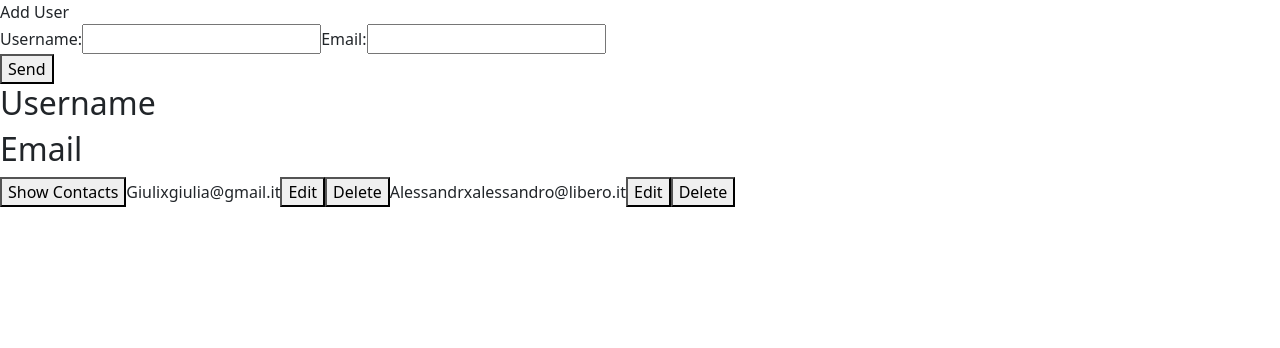
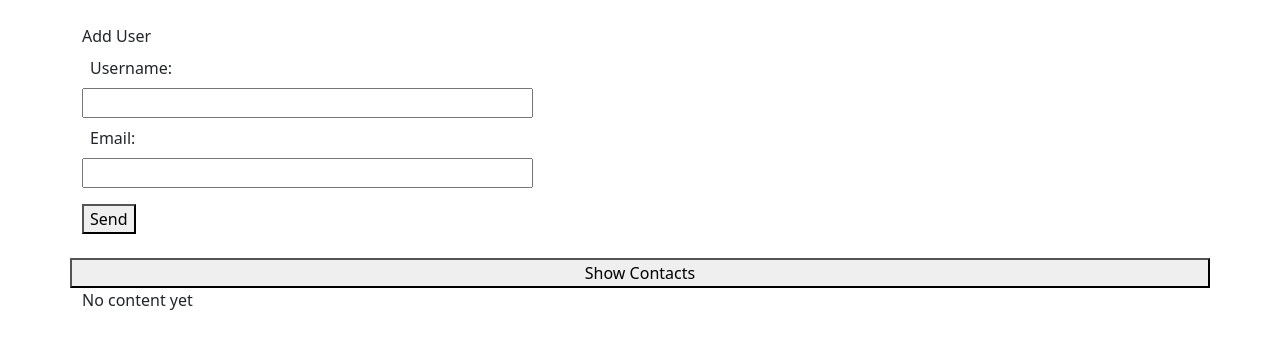
Before and after one commit to AlessandroArmari/Form_Base_CRUD_Front_End, a React (Vite) app in the folder Form_Base_CRUD/: page / in a window 1280 px wide. Shown: the top 348 px of the page. Built offline with nearby package versions, Linux system fonts and the light colour scheme.

Commit message:
style half done

```diff
--- a/Form_Base_CRUD/src/App.jsx
+++ b/Form_Base_CRUD/src/App.jsx
@@ -1,18 +1,73 @@
 import "bootstrap/dist/css/bootstrap.min.css";
+import { useState } from "react";
 import { Box } from "./components/Box";
 import { Form } from "./components/Form";
 
 function App() {
+  const [isLoading, setIsLoading] = useState(false);
+  const [error, setError] = useState(null);
+  const [listOfContacts, setListOfContacts] = useState([]);
+  const [buttonDisabled, setButtonDisabled] = useState(false);
+  const [secondPhase, setSecondPhase] = useState(false);
 
+  const fetchHandler = async () => {
+    //AGGIUNGERE IS LOADING
+    setIsLoading(true);
+    try {
+      const response = await fetch(
+        "https://905a6ba0-55f9-41ae-bf28-69396d483ab3.mock.pstmn.io/form"
+      );
+      if (!response.ok)
+        throw new Error("Something went wrong! Probably wrong URL!");
+      console.log(response);
 
+      const data = await response.json();
+      console.log(data);
 
+      const transformedData = data.list.map((elem, index) => {
+        return {
+          username: elem.username,
+          email: elem.email,
+        };
+      });
+      setSecondPhase(true);
+      setListOfContacts(transformedData);
+      console.log(transformedData);
+      console.log(listOfContacts);
+      setButtonDisabled(true);
+    } catch (error) {
+      setError(error.message);
+      console.log(error);
+    }
+    setIsLoading(false);
+  };
 
+  let content = <p>No content yet</p>;
 
+  if (isLoading) {
+    content = <p>Loading...</p>;
+  }
+
+  if (listOfContacts.length > 0) {
+    content = <Box contacts={listOfContacts} />;
+  }
 
   return (
     <>
-      <Form />
-      <Box />
+      <div className="container">
+        <div className="row mt-4 ">
+          {/*this 2 classNames "activates" bootstrap grid System
+          The col width is in Form and in Box*/}
+          <Form />
+          {!buttonDisabled && ( //GIULIA
+            <button onClick={fetchHandler} className="mt-4 ml-3 ">
+              Show Contacts
+            </button>
+          )}
+
+          {content}
+        </div>
+      </div>
     </>
   );
 }
--- a/Form_Base_CRUD/src/components/Box.jsx
+++ b/Form_Base_CRUD/src/components/Box.jsx
@@ -1,56 +1,22 @@
 import { useState } from "react";
 import { Card } from "./Card";
 
-const Box = () => {
-  const [error, setError] = useState(null);
-  const [list, setList] = useState([]);
-  const [buttonDisabled, setButtonDisabled] = useState(false);
+const Box = ({ contacts }) => {
+  return (
+    <section className="container mt-5 border border-2 border-dark">
+      <div className="row">
+        <div className="col-3 mb-1">Username</div>
+        <div className="col-3 mn-1">Email</div>
+        <ul className="list-unstyled w-100 border-top border-2 border-dark">
+          {contacts.map((elem, index) => {
+            //GIULIA
 
-  const fetchHandler = async () => {
-    //AGGIUNGERE IS LOADING
-
-    try {
-      const response = await fetch(
-        "https://905a6ba0-55f9-41ae-bf28-69396d483ab3.mock.pstmn.io/form"
-      );
-      if (!response.ok)
-        throw new Error("Something went wrong! Probably wrong URL!");
-      console.log(response);
-
-      const data = await response.json();
-      console.log(data);
-
-      const transformedData = data.list.map((elem, index) => {
-        return {
-          username: elem.username,
-          email: elem.email,
-        };
-      });
-      setList(transformedData);
-      console.log(transformedData);
-
-      console.log(list);
-      setButtonDisabled(true);
-    } catch (error) {
-      setError(error.message);
-      console.log(error);
-    }
-  };
-
-  let final = list;
-
-  return (
-    <section>
-      <h2>Username</h2>
-      <h2>Email</h2>
-
-      <button onClick={fetchHandler} disabled={buttonDisabled}>
-        Show Contacts
-      </button>
-
-      {fakeList.list.map((elem, index) => {
-        return <Card key={index} username={elem.username} email={elem.email} />;
-      })}
+            return (
+              <Card key={index} username={elem.username} email={elem.email} />
+            );
+          })}
+        </ul>
+      </div>
     </section>
   );
 };
@@ -62,6 +28,7 @@ const Box = () => {
           </section>*/
 }
 
+/*
 const fakeList = {
   list: [
     {
@@ -74,5 +41,6 @@ const fakeList = {
     },
   ],
 };
+*/
 
 export { Box };
--- a/Form_Base_CRUD/src/components/Card.jsx
+++ b/Form_Base_CRUD/src/components/Card.jsx
@@ -1,14 +1,18 @@
-//REMEMBER: do not forget {} line 3
+//REMEMBER: do not forget {} for the props.
 
 const Card = ({ username, email }) => {
   return (
     <>
-      <span>{username}</span>
+      <li className="container p-0 ">
+        <div className="row  align-items-center">
+          <div className="col-3">{username}</div>
 
-      <span>{email}</span>
+          <div className="col-4">{email}</div>
 
-      <button>Edit</button>
-      <button>Delete</button>
+          <button className="col-2 m-1">Edit</button>
+          <button className="col-2 m-1">Delete</button>
+        </div>
+      </li>
     </>
   );
 };
--- a/Form_Base_CRUD/src/components/Form.jsx
+++ b/Form_Base_CRUD/src/components/Form.jsx
@@ -1,13 +1,18 @@
 const Form = () => {
+  //this first "col-4" is the "prosecution" of a bootstrap grid-system!
   return (
-    <section>
+    <section className="col-5 d-flex flex-wrap ">
       <label htmlFor="form">Add User</label>
-      <form id="form">
-        <label htmlFor="username">Username:</label>
-        <input type="text" id="username" />
-        <label htmlFor="email">Email:</label>
-        <input type="text" id="email" />
-        <div>
+      <form id="form" className="d-flex flex-wrap ">
+        <label htmlFor="username" className="m-2 ">
+          Username:
+        </label>
+        <input type="text" id="username" className="w-100" />
+        <label htmlFor="email" className="m-2">
+          Email:
+        </label>
+        <input type="text" id="email" className="w-100" />
+        <div className="mt-3">
           <button>Send</button>
         </div>
       </form>
```
